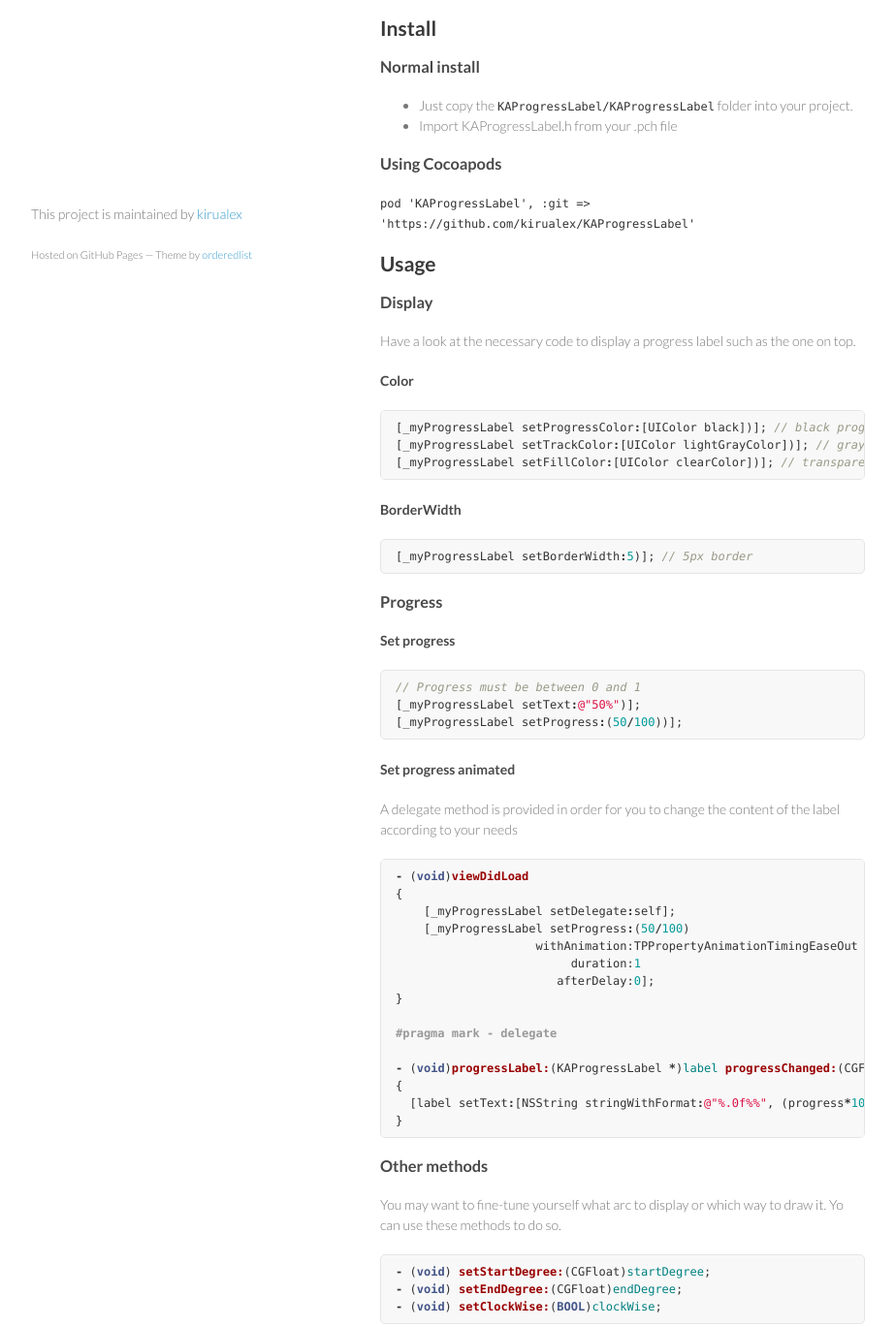
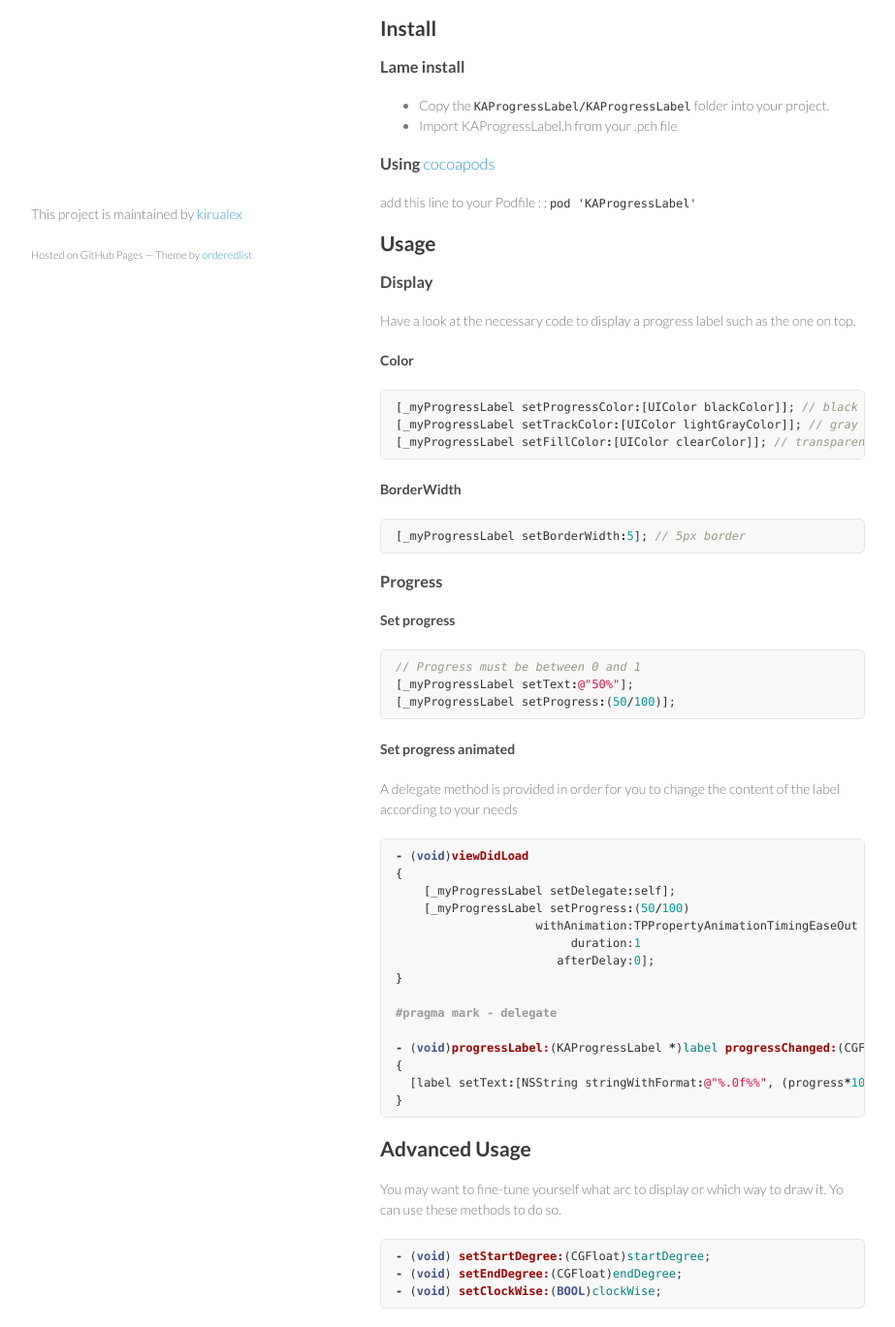
Before and after one commit to alexiscreuzot/KAProgressLabel, a plain HTML site: page index.html in a window 1280 px wide. Shown: the part 458-1827 px from the top of the page at 97% size, without its empty margins (178-1101 px from the left). Drawn offline with Linux system fonts and the light colour scheme.

Commit message:
Create gh-pages branch via GitHub

```diff
--- a/index.html
+++ b/index.html
@@ -39,15 +39,17 @@
 <a name="install" class="anchor" href="#install"><span class="octicon octicon-link"></span></a>Install</h2>
 
 <h3>
-<a name="normal-install" class="anchor" href="#normal-install"><span class="octicon octicon-link"></span></a>Normal install</h3>
+<a name="lame-install" class="anchor" href="#lame-install"><span class="octicon octicon-link"></span></a>Lame install</h3>
 
 <ul>
-<li>Just copy the <code>KAProgressLabel/KAProgressLabel</code> folder into your project.</li>
+<li>Copy the <code>KAProgressLabel/KAProgressLabel</code> folder into your project.</li>
 <li>Import KAProgressLabel.h from your .pch file</li>
 </ul><h3>
-<a name="using-cocoapods" class="anchor" href="#using-cocoapods"><span class="octicon octicon-link"></span></a>Using Cocoapods</h3>
+<a name="using-cocoapods" class="anchor" href="#using-cocoapods"><span class="octicon octicon-link"></span></a>Using <a href="http://cocoapods.org">cocoapods</a>
+</h3>
 
-<p><code>pod 'KAProgressLabel', :git =&gt; 'https://github.com/kirualex/KAProgressLabel'</code></p>
+<p>add this line to your Podfile : :
+<code>pod 'KAProgressLabel'</code></p>
 
 <h2>
 <a name="usage" class="anchor" href="#usage"><span class="octicon octicon-link"></span></a>Usage</h2>
@@ -60,15 +62,15 @@
 <h4>
 <a name="color" class="anchor" href="#color"><span class="octicon octicon-link"></span></a>Color</h4>
 
-<div class="highlight"><pre><span class="p">[</span><span class="n">_myProgressLabel</span> <span class="n">setProgressColor</span><span class="o">:</span><span class="p">[</span><span class="n">UIColor</span> <span class="n">black</span><span class="p">])];</span> <span class="c1">// black progress bar</span>
-<span class="p">[</span><span class="n">_myProgressLabel</span> <span class="n">setTrackColor</span><span class="o">:</span><span class="p">[</span><span class="n">UIColor</span> <span class="n">lightGrayColor</span><span class="p">])];</span> <span class="c1">// gray track bar</span>
-<span class="p">[</span><span class="n">_myProgressLabel</span> <span class="n">setFillColor</span><span class="o">:</span><span class="p">[</span><span class="n">UIColor</span> <span class="n">clearColor</span><span class="p">])];</span> <span class="c1">// transparent fill color</span>
+<div class="highlight"><pre><span class="p">[</span><span class="n">_myProgressLabel</span> <span class="n">setProgressColor</span><span class="o">:</span><span class="p">[</span><span class="n">UIColor</span> <span class="n">blackColor</span><span class="p">]];</span> <span class="c1">// black progress bar</span>
+<span class="p">[</span><span class="n">_myProgressLabel</span> <span class="n">setTrackColor</span><span class="o">:</span><span class="p">[</span><span class="n">UIColor</span> <span class="n">lightGrayColor</span><span class="p">]];</span> <span class="c1">// gray track bar</span>
+<span class="p">[</span><span class="n">_myProgressLabel</span> <span class="n">setFillColor</span><span class="o">:</span><span class="p">[</span><span class="n">UIColor</span> <span class="n">clearColor</span><span class="p">]];</span> <span class="c1">// transparent fill color</span>
 </pre></div>
 
 <h4>
 <a name="borderwidth" class="anchor" href="#borderwidth"><span class="octicon octicon-link"></span></a>BorderWidth</h4>
 
-<div class="highlight"><pre><span class="p">[</span><span class="n">_myProgressLabel</span> <span class="n">setBorderWidth</span><span class="o">:</span><span class="mi">5</span><span class="p">)];</span> <span class="c1">// 5px border</span>
+<div class="highlight"><pre><span class="p">[</span><span class="n">_myProgressLabel</span> <span class="n">setBorderWidth</span><span class="o">:</span><span class="mi">5</span><span class="p">];</span> <span class="c1">// 5px border</span>
 </pre></div>
 
 <h3>
@@ -78,8 +80,8 @@
 <a name="set-progress" class="anchor" href="#set-progress"><span class="octicon octicon-link"></span></a>Set progress</h4>
 
 <div class="highlight"><pre><span class="c1">// Progress must be between 0 and 1</span>
-<span class="p">[</span><span class="n">_myProgressLabel</span> <span class="n">setText</span><span class="o">:</span><span class="s">@"50%"</span><span class="p">)];</span>
-<span class="p">[</span><span class="n">_myProgressLabel</span> <span class="n">setProgress</span><span class="o">:</span><span class="p">(</span><span class="mi">50</span><span class="o">/</span><span class="mi">100</span><span class="p">))];</span>
+<span class="p">[</span><span class="n">_myProgressLabel</span> <span class="n">setText</span><span class="o">:</span><span class="s">@"50%"</span><span class="p">];</span>
+<span class="p">[</span><span class="n">_myProgressLabel</span> <span class="n">setProgress</span><span class="o">:</span><span class="p">(</span><span class="mi">50</span><span class="o">/</span><span class="mi">100</span><span class="p">)];</span>
 </pre></div>
 
 <h4>
@@ -104,8 +106,8 @@
 <span class="p">}</span>
 </pre></div>
 
-<h3>
-<a name="other-methods" class="anchor" href="#other-methods"><span class="octicon octicon-link"></span></a>Other methods</h3>
+<h2>
+<a name="advanced-usage" class="anchor" href="#advanced-usage"><span class="octicon octicon-link"></span></a>Advanced Usage</h2>
 
 <p>You may want to fine-tune yourself what arc to display or which way to draw it.
 Yo can use these methods to do so.</p>
```
Also changed, not shown: params.json (+1 -1 lines).
